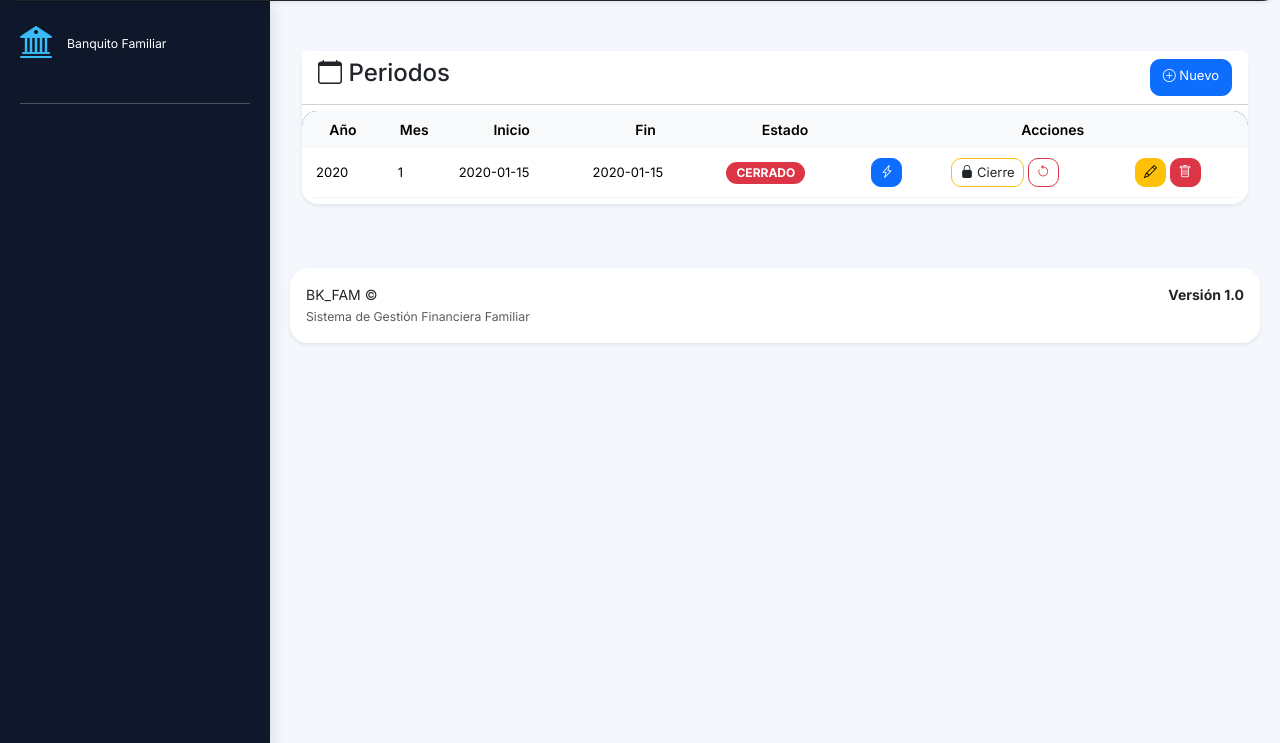
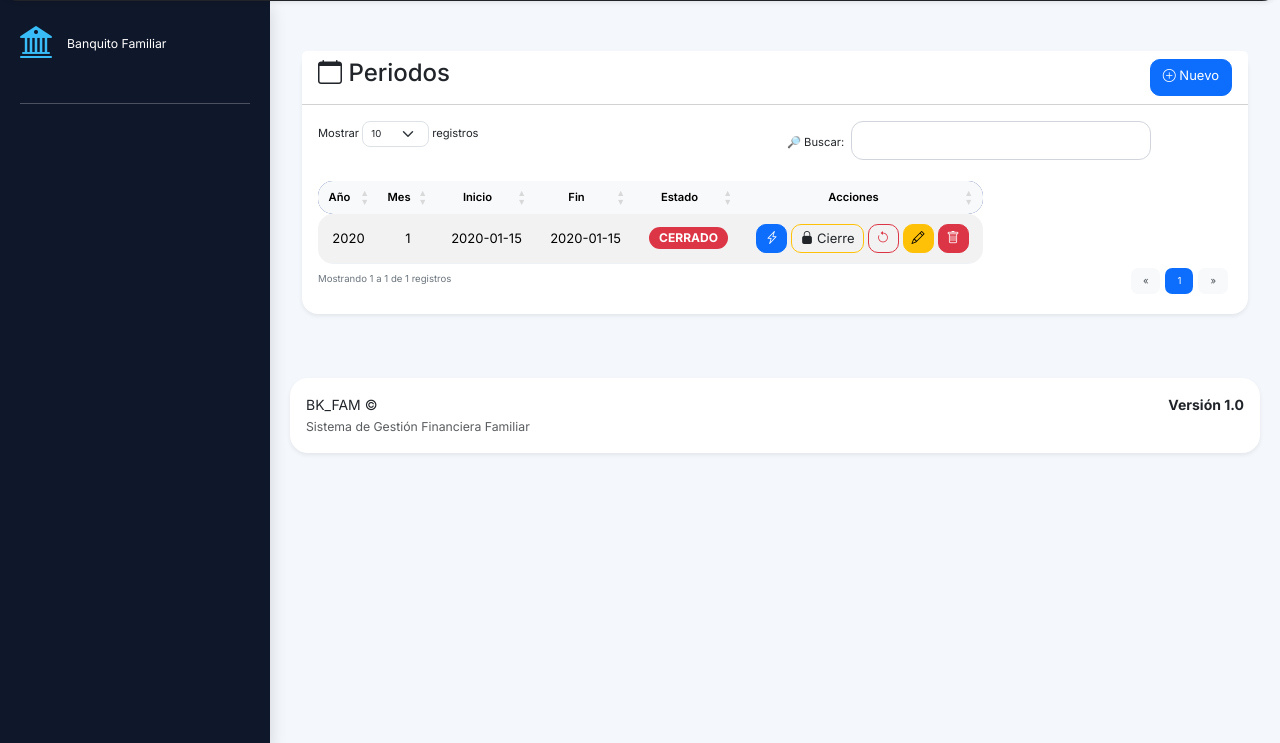
Before and after one commit to rcardenasch/AppBK, a Flask app: page /periodos/ in a window 1280 px wide. Shown: the part 57-800 px from the top of the page. Run offline with Flask 3, Linux system fonts and the light colour scheme; a user stored in the database is signed in; tables that the repository leaves empty hold one stand-in row (values such as "Sample post"); lists and menus that the app fills with data are empty; parts of the project's set-up code (start-up, migrations or seed data) failed here and were passed over; some libraries are stand-ins or nearby versions.

Commit message:
Cambios Nuevos Casa

```diff
--- a/database/connection.py
+++ b/database/connection.py
@@ -4,8 +4,8 @@
 from sqlalchemy.orm import declarative_base
 
 DATABASE_URL = (
-    #"postgresql+psycopg2://postgres:1234@localhost:5432/BK_FAM" # PC-01
-    "postgresql+psycopg2://postgres:123456@localhost:5433/BK_FAM" # PC-02
+    "postgresql+psycopg2://postgres:1234@localhost:5432/BK_FAM" # PC-01
+    #"postgresql+psycopg2://postgres:123456@localhost:5433/BK_FAM" # PC-02
 )
 
 engine = create_engine(
--- a/routes/distribucion_routes.py
+++ b/routes/distribucion_routes.py
@@ -937,7 +937,7 @@
 
             "total":
                 float(total),
-            "redirect_url": f"/distribucion/simulacion_transferencias/{periodo_id}"  # Corregido con F-string
+            "redirect_url": f"/distribucion/transferencias/visor/{periodo_id}"  # Corregido con F-string
         })
 
 
--- a/templates/components/sidebar.html
+++ b/templates/components/sidebar.html
@@ -10,7 +10,7 @@
 
     <ul class="nav flex-column">
         <!-- SECCIÓN: PRINCIPAL -->
-         {% if current_user.rol.nombre in ["Tesorero", "Administrador"] %}
+        {% if current_user.rol.nombre in ["Tesorero", "Administrador"] %}
         <li class="nav-item">
             <a href="{{ url_for('dashboard.index') }}" class="nav-link">
                 <i class="bi bi-speedometer2"></i> Dashboard
@@ -64,6 +64,16 @@
         <li class="nav-item">
             <a href="{{ url_for('socios.detalle', id=1) }}" class="nav-link">
                 <i class="bi bi-people"></i> Socios
+            </a>
+        </li>
+        <li class="nav-item">
+            <a href="{{ url_for('acciones.index', socio_id=1) }}" class="nav-link">
+                <i class="bi bi-people"></i> Acciones
+            </a>
+        </li>
+        <li class="nav-item">
+            <a href="{{ url_for('prestamos.index') }}" class="nav-link">
+                <i class="bi bi-people"></i> Prestamos
             </a>
         </li>
         <li class="nav-item">
--- a/templates/periodos/index.html
+++ b/templates/periodos/index.html
@@ -5,11 +5,8 @@
 
 <div class="card shadow-sm rounded-4">
 
-
     <div class="card-header bg-white">
-
         <div class="d-flex justify-content-between">
-
             <h4>
                 <i class="bi bi-calendar"></i>
                 Periodos
@@ -17,7 +14,6 @@
             <a href="{{ url_for('periodos.nuevo') }}" class="btn btn-primary">
                 <i class="bi bi-plus-circle"></i>
                 Nuevo
-
             </a>
         </div>
     </div>
@@ -31,17 +27,17 @@
                         <th class="text-center align-middle">Inicio</th>
                         <th class="text-center align-middle">Fin</th>
                         <th class="text-center align-middle">Estado</th>
-                        <th colspan="3" class="text-center align-middle">Acciones</th>
+                        <th class="text-center align-middle">Acciones</th>
                     </tr>
                 </thead>
                 <tbody>
                     {% for p in periodos %}
                     <tr>
-                        <td>{{p.anio}}</td>
-                        <td>{{p.mes}}</td>
-                        <td>{{p.fecha_inicio}}</td>
-                        <td>{{p.fecha_fin}}</td>
-                        <td>
+                        <td class="text-center align-middle">{{p.anio}}</td>
+                        <td class="text-center align-middle">{{p.mes}}</td>
+                        <td class="text-center align-middle">{{p.fecha_inicio}}</td>
+                        <td class="text-center align-middle">{{p.fecha_fin}}</td>
+                        <td class="text-center align-middle">
                             {% if p.cerrado %}
                             <span class="badge bg-danger">
                                 CERRADO
@@ -53,22 +49,21 @@
                             {% endif %}
                         </td>
 
-                        <td>
+                        <td class="text-center align-middle">
+                            <div class="d-flex align-items-center justify-content-center gap-1">
                                 <!-- Generar Movimientos Automáticos -->
-                            <form method="post" action="{{url_for('movimientos.generar',periodo_id=p.id)}}">
+                                <form method="post" action="{{url_for('movimientos.generar',periodo_id=p.id)}}"
+                                    class="m-0">
                                     <button class="btn btn-primary btn-sm" title="Generar movimientos masivos">
                                         <i class="bi bi-lightning-charge"></i>
                                     </button>
                                 </form>
-                        </td>
-                        <td>
-                            <div class="d-flex align-items-center gap-1">
+
                                 <!-- Cierre de Periodo -->
                                 <form method="post" id="formCierre-{{ p.id }}"
-                                    action="{{ url_for('periodos.cerrar', periodo_id=p.id) }}"
-                                    class="d-inline-block m-0">
+                                    action="{{ url_for('periodos.cerrar', periodo_id=p.id) }}" class="m-0">
                                     <button type="button" title="Generar cierre de periodo"
-                                        class="btn btn-lg btn-outline-warning btn-sm text-dark btn-abrir-confirmacion-cierre"
+                                        class="btn btn-outline-warning btn-sm text-dark btn-abrir-confirmacion-cierre"
                                         data-form-id="formCierre-{{ p.id }}">
                                         <i class="bi bi-lock-fill"></i> Cierre
                                     </button>
@@ -77,27 +72,29 @@
                                 <!-- Extornar cierre-->
                                 <form method="POST"
                                     action="{{ url_for('periodos.extornar_cierre_periodo', periodo_id=p.id) }}"
-                                    class="d-inline-block m-0"
+                                    class="m-0"
                                     onsubmit="return confirm('¿Está seguro de extornar el cierre de este período?');">
                                     <button title="Extornar cierre de periodo" type="submit"
                                         class="btn btn-sm btn-outline-danger">
                                         <i class="bi bi-arrow-counterclockwise"></i>
                                     </button>
                                 </form>
-                            </div>
-                        </td>
-                        <td>
-                            <a title="Editar Periodo" href="{{url_for('periodos.editar',id=p.id)}}" class="btn btn-sm btn-warning">
+
+                                <!-- Editar Periodo -->
+                                <a title="Editar Periodo" href="{{url_for('periodos.editar',id=p.id)}}"
+                                    class="btn btn-sm btn-warning">
                                     <i class="bi bi-pencil"></i>
                                 </a>
-                            <form method="post" style="display:inline"
-                                action="{{url_for('periodos.eliminar',id=p.id)}}">
-                                <button class="btn btn-sm btn-danger" title="Eliminar Periodo" onclick="return confirm('Eliminar periodo?')">
+
+                                <!-- Eliminar Periodo -->
+                                <form method="post" action="{{url_for('periodos.eliminar',id=p.id)}}" class="m-0">
+                                    <button class="btn btn-sm btn-danger" title="Eliminar Periodo"
+                                        onclick="return confirm('Eliminar periodo?')">
                                         <i class="bi bi-trash"></i>
                                     </button>
                                 </form>
+                            </div>
                         </td>
-
                     </tr>
                     {% endfor %}
                 </tbody>
@@ -161,32 +158,20 @@
 
 {% if resultado_generacion %}
 
-<div
-    class="modal fade"
-    id="modalResultadoGeneracion"
-    tabindex="-1"
-    aria-labelledby="modalResultadoGeneracionLabel"
-    aria-hidden="true"
->
+<div class="modal fade" id="modalResultadoGeneracion" tabindex="-1" aria-labelledby="modalResultadoGeneracionLabel"
+    aria-hidden="true">
     <div class="modal-dialog modal-dialog-centered">
 
         <div class="modal-content">
 
             <div class="modal-header bg-success text-white">
 
-                <h5
-                    class="modal-title"
-                    id="modalResultadoGeneracionLabel"
-                >
+                <h5 class="modal-title" id="modalResultadoGeneracionLabel">
                     <i class="bi bi-check-circle-fill me-2"></i>
                     Generación completada
                 </h5>
 
-                <button
-                    type="button"
-                    class="btn-close btn-close-white"
-                    data-bs-dismiss="modal"
-                ></button>
+                <button type="button" class="btn-close btn-close-white" data-bs-dismiss="modal"></button>
 
             </div>
 
@@ -194,16 +179,10 @@
 
                 <div class="text-center mb-4">
 
-                    <div
-                        class="rounded-circle bg-success bg-opacity-10
+                    <div class="rounded-circle bg-success bg-opacity-10
                                d-inline-flex align-items-center
-                               justify-content-center mb-3"
-                        style="width:70px;height:70px;"
-                    >
-                        <i
-                            class="bi bi-check-lg text-success"
-                            style="font-size:2rem;"
-                        ></i>
+                               justify-content-center mb-3" style="width:70px;height:70px;">
+                        <i class="bi bi-check-lg text-success" style="font-size:2rem;"></i>
                     </div>
 
                     <h5 class="fw-bold">
@@ -227,15 +206,10 @@
 
                             <div class="card-body text-center">
 
-                                <i
-                                    class="bi bi-people-fill
-                                           text-primary"
-                                    style="font-size:1.7rem;"
-                                ></i>
+                                <i class="bi bi-people-fill
+                                           text-primary" style="font-size:1.7rem;"></i>
 
-                                <div
-                                    class="fs-3 fw-bold mt-2"
-                                >
+                                <div class="fs-3 fw-bold mt-2">
                                     {{
                                     resultado_generacion
                                     .socios_procesados
@@ -260,15 +234,10 @@
 
                             <div class="card-body text-center">
 
-                                <i
-                                    class="bi bi-journal-check
-                                           text-success"
-                                    style="font-size:1.7rem;"
-                                ></i>
+                                <i class="bi bi-journal-check
+                                           text-success" style="font-size:1.7rem;"></i>
 
-                                <div
-                                    class="fs-3 fw-bold mt-2"
-                                >
+                                <div class="fs-3 fw-bold mt-2">
                                     {{
                                     resultado_generacion
                                     .movimientos_creados
@@ -293,15 +262,10 @@
 
                             <div class="card-body text-center">
 
-                                <i
-                                    class="bi bi-cash-stack
-                                           text-warning"
-                                    style="font-size:1.7rem;"
-                                ></i>
+                                <i class="bi bi-cash-stack
+                                           text-warning" style="font-size:1.7rem;"></i>
 
-                                <div
-                                    class="fs-3 fw-bold mt-2"
-                                >
+                                <div class="fs-3 fw-bold mt-2">
                                     {{
                                     resultado_generacion
                                     .prestamos_actualizados
@@ -324,11 +288,7 @@
 
             <div class="modal-footer">
 
-                <button
-                    type="button"
-                    class="btn btn-success px-4"
-                    data-bs-dismiss="modal"
-                >
+                <button type="button" class="btn btn-success px-4" data-bs-dismiss="modal">
                     <i class="bi bi-check-lg me-1"></i>
                     Aceptar
                 </button>
```
Also changed, not shown: database/Script_BD/BD_Postsgres.sql (+0 -79 lines), templates/acciones/index.html (+0 -7 lines). Lines whose indentation alone changed are shown as unchanged.
